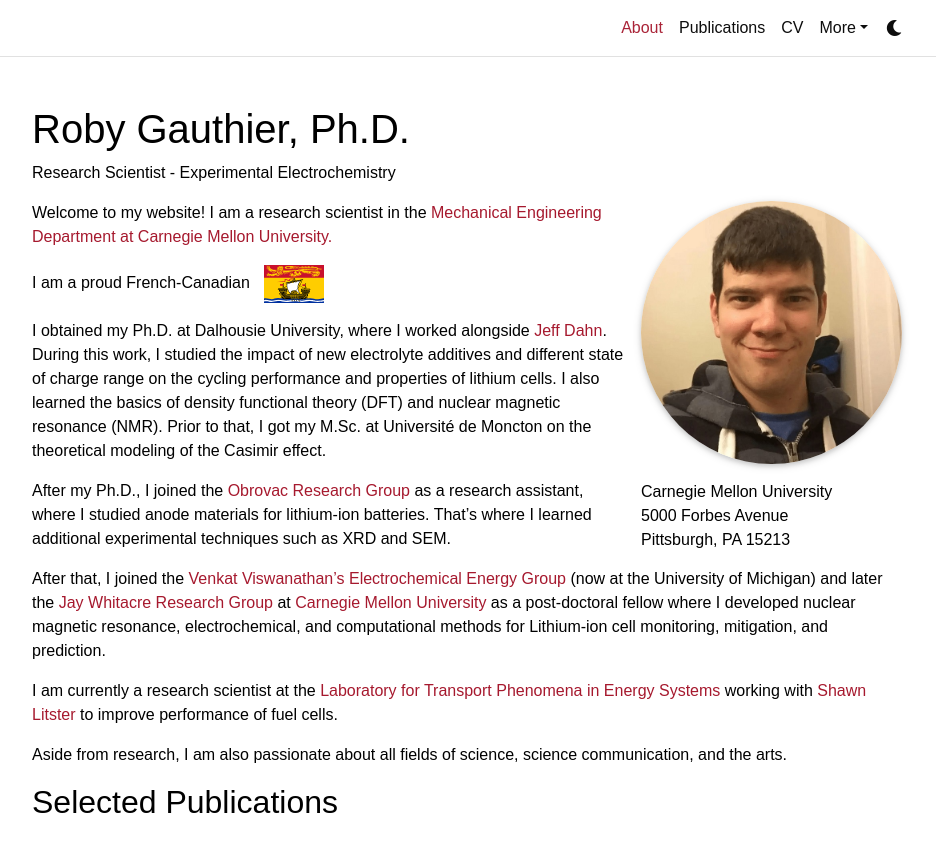
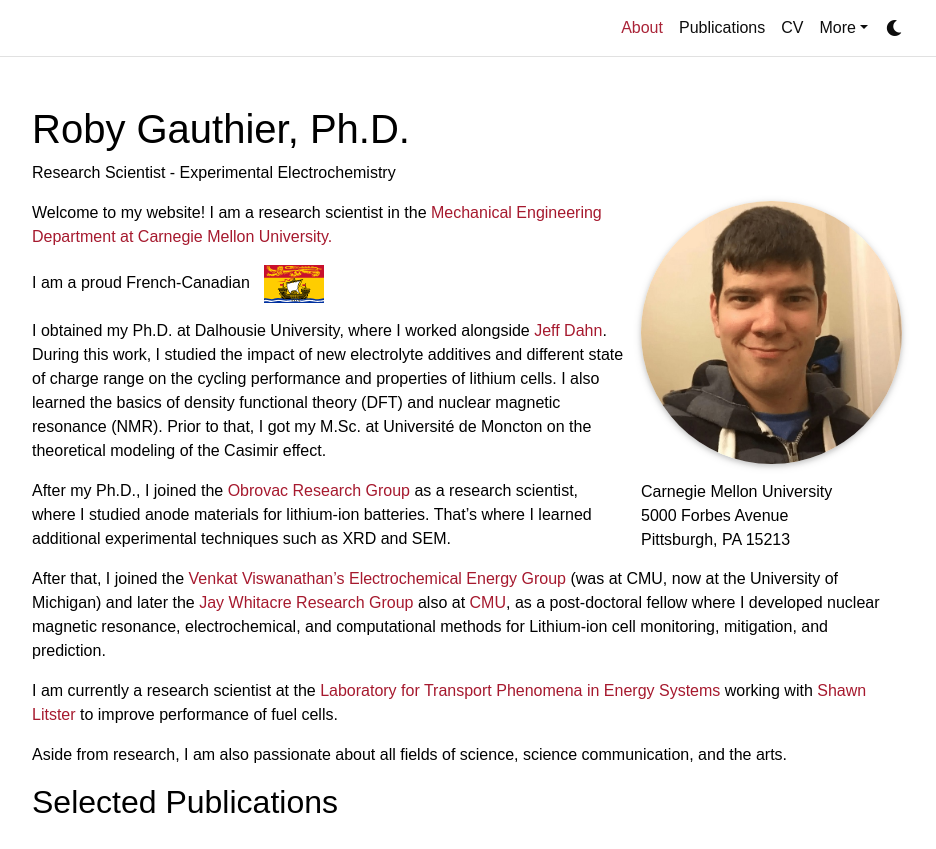
Before and after one commit to robygauthier/robygauthier.github.io, a Jekyll site: the page built from _pages/about.md, in a window 1280 px wide and 1078 px high, cut to the strip 0-849 px from the top of the window. Shown: the whole strip, without its empty margins (173-1109 px from the left). Built offline with Jekyll 4.4.1, drawn with Linux system fonts in a browser that asks for light colours; comment, search, counter and statistics services are not loaded; a style sheet for code colours, icons or effects is not loaded.

Commit message:
updated about

```diff
--- a/_pages/about.md
+++ b/_pages/about.md
@@ -24,9 +24,9 @@
 
 I obtained my Ph.D. at Dalhousie University, where I worked alongside [Jeff Dahn](https://www.dal.ca/diff/dahn.html). During this work, I studied the impact of new electrolyte additives and different state of charge range on the cycling performance and properties of lithium cells. I also learned the basics of density functional theory (DFT) and nuclear magnetic resonance (NMR). Prior to that, I got my M.Sc. at Université de Moncton on the theoretical modeling of the Casimir effect.
 
-After my Ph.D., I joined the [Obrovac Research Group](https://www.dal.ca/sites/obrovac.html) as a research assistant, where I studied anode materials for lithium-ion batteries. That's where I learned additional experimental techniques such as XRD and SEM.
+After my Ph.D., I joined the [Obrovac Research Group](https://www.dal.ca/sites/obrovac.html) as a research scientist, where I studied anode materials for lithium-ion batteries. That's where I learned additional experimental techniques such as XRD and SEM.
 
-After that, I joined the [Venkat Viswanathan's Electrochemical Energy Group](https://eeg.engin.umich.edu) (now at the University of Michigan) and later the [Jay Whitacre Research Group](https://www.andrew.cmu.edu/user/whitacre/index.html) at [Carnegie Mellon University](https://www.meche.engineering.cmu.edu) as a post-doctoral fellow where I developed nuclear magnetic resonance, electrochemical, and computational methods for Lithium-ion cell monitoring, mitigation, and prediction.
+After that, I joined the [Venkat Viswanathan's Electrochemical Energy Group](https://eeg.engin.umich.edu) (was at CMU, now at the University of Michigan) and later the [Jay Whitacre Research Group](https://www.andrew.cmu.edu/user/whitacre/index.html) also at [CMU](https://www.meche.engineering.cmu.edu), as a post-doctoral fellow where I developed nuclear magnetic resonance, electrochemical, and computational methods for Lithium-ion cell monitoring, mitigation, and prediction.
 
 I am currently a research scientist at the [Laboratory for Transport Phenomena in Energy Systems](https://www.cmu.edu/me/tpes/) working with [Shawn Litster](https://www.meche.engineering.cmu.edu/directory/bios/litster-shawn.html) to improve performance of fuel cells.
 
```
